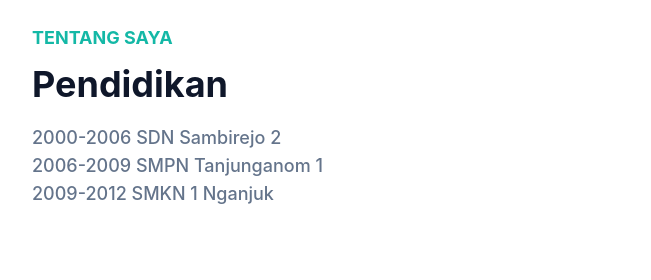
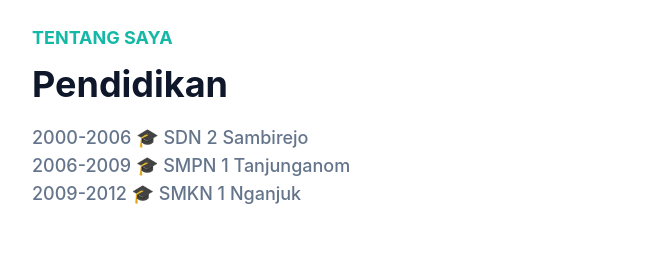
Before and after one commit to WahyuGandhi/Portfolio, a website: page index.html in a window 1280 px wide. Shown: the part 800-1080 px from the top of the page, 0-651 px from the left. Drawn offline with Linux system fonts and the light colour scheme.

Commit message:
Update index.html

```diff
--- a/index.html
+++ b/index.html
@@ -107,9 +107,9 @@
           <div class="w-full px-4 mb-10 lg:w-1/2">
             <h4 class="font-bold uppercase text-primary text-lg mb-3 dark:text-white">Tentang Saya</h4>
             <h2 class="font-bold text-dark text-3xl mb-5 max-w-md lg:text-4xl dark:text-white">Pendidikan</h2>
-            <p class="font-medium text-base text-secondary max-w-xl lg:text-lg">2000-2006 SDN Sambirejo 2</p>
-            <p class="font-medium text-base text-secondary max-w-xl lg:text-lg">2006-2009 SMPN Tanjunganom 1</p>
-            <p class="font-medium text-base text-secondary max-w-xl lg:text-lg">2009-2012 SMKN 1 Nganjuk</p>
+            <p class="font-medium text-base text-secondary max-w-xl lg:text-lg">2000-2006 🎓 SDN  2 Sambirejo</p>
+            <p class="font-medium text-base text-secondary max-w-xl lg:text-lg">2006-2009 🎓 SMPN 1 Tanjunganom</p>
+            <p class="font-medium text-base text-secondary max-w-xl lg:text-lg">2009-2012 🎓 SMKN 1 Nganjuk</p>
           </div>
           <div class="w-full px-4 lg:w-1/2">
             <h3 class="font-semibold text-dark text-2xl mb-4 lg:text-3xl lg:pt-10 dark:text-white">Mari Berteman</h3>
```
